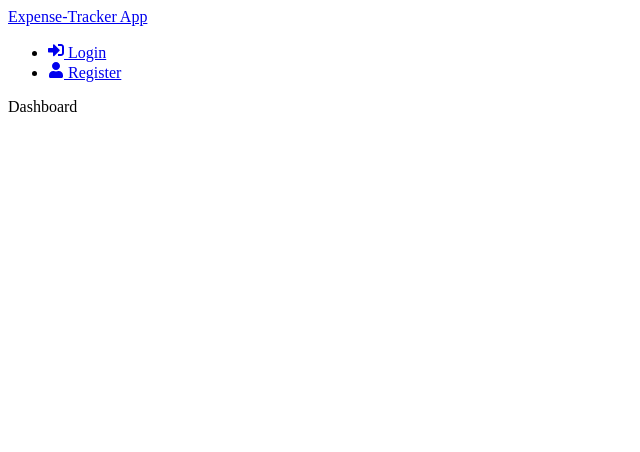
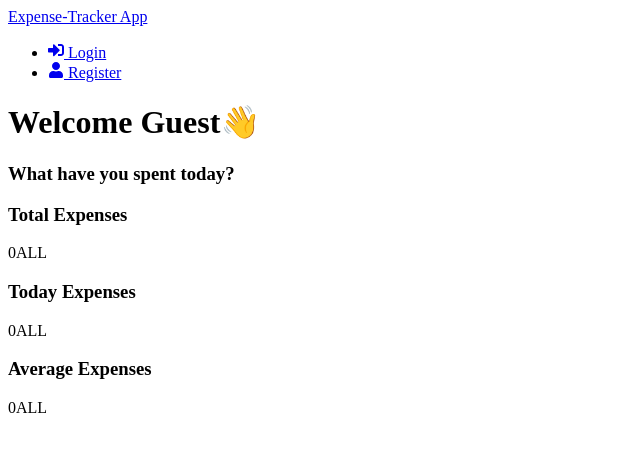
Before and after one commit to 1ndr-ITech5/expense-tracker-app, a React (Vite) app in the folder frontend/UI/: page /dashboard in a window 1280 px wide. Shown: the top 452 px of the page, without its empty margins (0-640 px from the left). Built offline with nearby package versions, Linux system fonts and the light colour scheme; no server answers.

Commit message:
Started on calculation of expenses based on days in Dashboard and created the expenseapi slice

```diff
--- a/frontend/UI/src/components/Dashboard.jsx
+++ b/frontend/UI/src/components/Dashboard.jsx
@@ -1,7 +1,60 @@
+import { useGetExpensesQuery } from '../store/apis/expenseApi';
+import { useSelector } from 'react-redux';
+
 const Dashboard = () => {
+
+    const { user } = useSelector((state) => state.auth);
+
+    // states of the components managed by expense Api
+    const { data: expenses = [], isLoading, error } = useGetExpensesQuery();
+
+    // in loading phase
+    if(isLoading){
+        <h3>Page currently loading...</h3>
+    }
+
+    // when error is faced
+    if(error){
+        <h3>Page faced error: {error?.data?.message || 'Data not fetched!'}</h3>
+    }
+
+    // get today's date
+    const today = new Date().toISOString().split('T')[0];
+
+    // generate all the expenses done by user
+    const totalExpenses = expenses ? expenses.reduce((acc, item) => acc + item.amount , 0) : 0
+
+    // generate today's expenses
+    const todayExpenses = expenses ? expenses.filter(i => i.date.startsWith(today)).reduce((acc, item) => acc + item.amount, 0): 0;
+
+    // generate the avg of expenses by all expenses / all days
+    const uniqueDays = new Set(
+        expenses.map(item => new Date(item.date || item.createdAt).toISOString().split('T')[0])
+    );
+
+    const totalDaysCount = uniqueDays.size;
+    const avgExpenses = totalDaysCount > 0 ? (totalExpenses / totalDaysCount) : 0;
+
     return (
         <div>
-            Dashboard
+            <div className="dash-info">
+                <h1>Welcome {user ? user.name : 'Guest'}👋</h1>
+                <h3>What have you spent today?</h3>
+            </div>
+            <div className="info-tables">
+                <div className="info-card">
+                    <h3>Total Expenses</h3>
+                    <p>{totalExpenses}ALL</p>
+                </div>
+                <div className="info-card">
+                    <h3>Today Expenses</h3>
+                    <p>{todayExpenses}ALL</p>
+                </div>
+                <div className="info-card">
+                    <h3>Average Expenses</h3>
+                    <p>{avgExpenses}ALL</p>
+                </div>
+            </div>
         </div>
     )
 }
--- a/frontend/UI/src/components/Header.jsx
+++ b/frontend/UI/src/components/Header.jsx
@@ -5,7 +5,7 @@ const Header = () => {
 return (
     <header className='header'>
         <div className="logo">
-            <Link to='/home'>Expense-Tracker App</Link>
+            <Link to='/login'>Expense-Tracker App</Link>
         </div>
         <ul>
             <li>
--- a/frontend/UI/src/components/Login.jsx
+++ b/frontend/UI/src/components/Login.jsx
@@ -2,6 +2,7 @@ import {useState} from 'react'
 import authService from '../services/authService.js'
 import {useNavigate} from 'react-router-dom';
 import {useDispatch} from 'react-redux';
+import { setUser } from '../store/userSlice';
 
 const Login = () => {
 
@@ -22,6 +23,7 @@ const Login = () => {
             dispatch(setUser(userData))
             nav("/dashboard")
         }catch (error) {
+            console.log(error)
             const message = error.response?.data?.message || 'Something went wrong!';
             setError(message);
         }
--- /dev/null
+++ b/frontend/UI/src/store/apis/expenseapi.js
@@ -0,0 +1,25 @@
+import { createApi, fetchBaseQuery } from '@reduxjs/toolkit/query/react';
+
+export const expenseApi = createApi({
+  reducerPath: 'expenseApi',
+  baseQuery: fetchBaseQuery({
+    baseUrl: 'http://localhost:5000/api/',
+    prepareHeaders: (headers, { getState }) => {
+      const token =
+        getState()?.auth?.user?.token ||
+        JSON.parse(localStorage.getItem('user') || 'null')?.token;
+
+      if (token) {
+        headers.set('authorization', `Bearer ${token}`);
+      }
+      return headers;
+    },
+  }),
+  endpoints: (builder) => ({
+    getExpenses: builder.query({
+      query: () => 'expenses',
+    }),
+  }),
+});
+
+export const { useGetExpensesQuery } = expenseApi;
--- a/frontend/UI/src/store/store.js
+++ b/frontend/UI/src/store/store.js
@@ -1,8 +1,12 @@
 import {configureStore} from '@reduxjs/toolkit';
 import userReducer from './userSlice.js'
+import { expenseApi } from './apis/expenseApi';
 
 export const store = configureStore({
     reducer: {
-        auth: userReducer
-    }
+        auth: userReducer,
+        [expenseApi.reducerPath]: expenseApi.reducer
+    },
+    middleware: (getDefaultMiddleware) =>
+    getDefaultMiddleware().concat(expenseApi.middleware)
 })
--- a/frontend/UI/src/store/userSlice.js
+++ b/frontend/UI/src/store/userSlice.js
@@ -14,6 +14,7 @@ const userSlice = createSlice({
         },
         logout: (state) => {
             state.user = null
+            localStorage.removeItem('user');
         }
     }
 })
```
